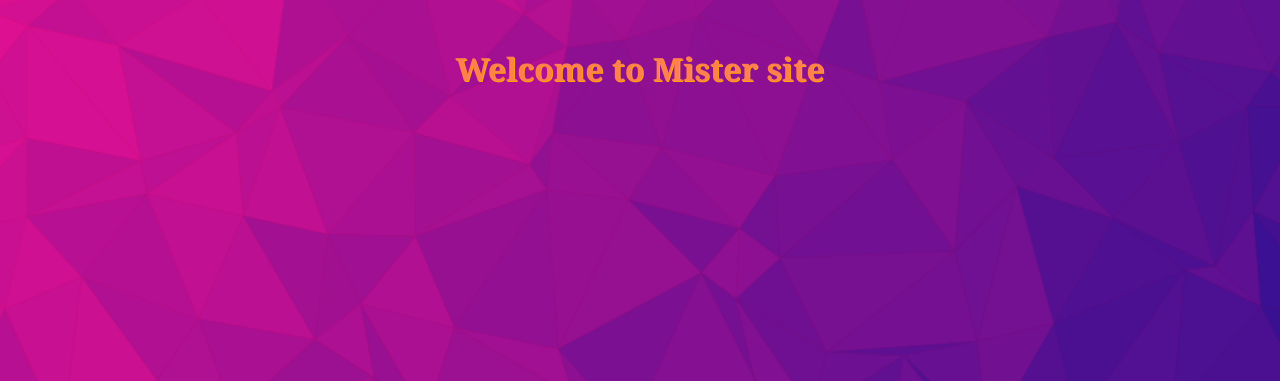
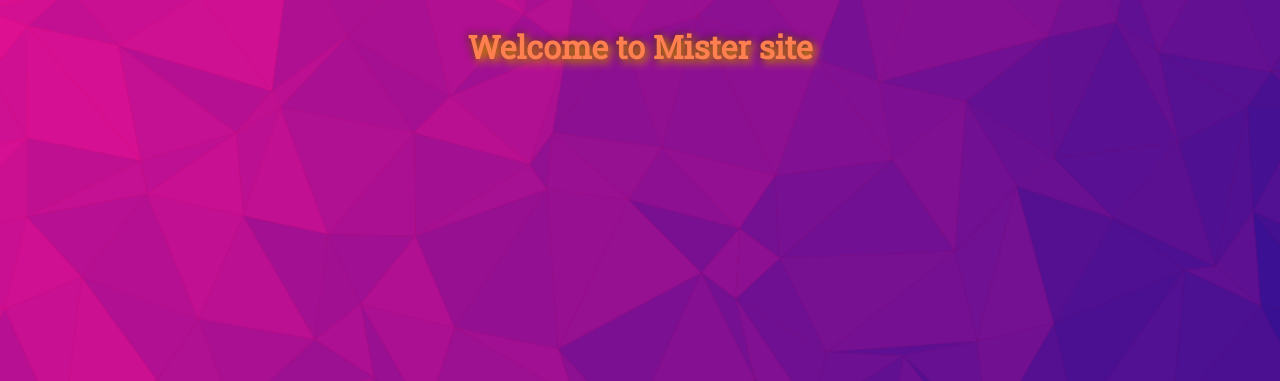
Before and after one commit to mmdchnar/mister, a Django app: page / in a window 1280 px wide. Shown: the top 381 px of the page. Run offline with Django 3.2, Linux system fonts and the light colour scheme.

Commit message:
[style] style

```diff
--- /dev/null
+++ b/pages/static/css/index.css
@@ -0,0 +1,33 @@
+* {
+    padding: 0;
+    margin: 0;
+    box-sizing: border-box;
+}
+
+body {
+    background-repeat: no-repeat;
+    background-attachment: fixed;
+    background-size: cover;
+    background-position: center;
+}
+
+.flex {
+    display: flex;
+    justify-content: center;
+    text-align: center;
+
+
+}
+
+h1 {
+    color: coral;
+    font-family: 'Roboto Slab', serif;
+    text-shadow: 3px 3px 10px orange, 0 0 10px black;
+    transition: 0.2s;
+    padding-top: 25px;
+}
+
+h1:hover, h1:focus{
+    opacity: 0.7;
+    transform: translateY(2px);
+}
--- a/pages/templates/index.html
+++ b/pages/templates/index.html
@@ -6,28 +6,18 @@
     <meta charset="utf-8">
     <title>Welcome to Mister site</title>
     <meta name="viewport" content="width=device-width, initial-scale=1">
-    <link rel="stylesheet" href="">
+    <link rel="stylesheet" href="{% static 'css/index.css' %}">
+    <link rel="preconnect" href="https://fonts.googleapis.com">
+    <link rel="preconnect" href="https://fonts.gstatic.com" crossorigin>
+    <link href="https://fonts.googleapis.com/css2?family=Roboto+Slab&display=swap" rel="stylesheet">
+    <link rel="icon" href="{% static 'images/favicon.ico' %}">
 </head>
-<style>
-    body {
-        text-align: center;
-        background-repeat: no-repeat;
-        background-attachment: fixed;
-        background-size: cover;
-        background-position: center;
-        background-image: url({%static 'bg.png'%});
-    }
 
-    h1 {
-        color: coral;
-        font-family: Georgia, 'Times New Roman', Times, serif;
-        text-shadow: 1px 1px orange;
-    }
-</style>
+<body style="background-image: url({%static 'images/bg.png'%});">
+    <div class="flex">
+        <h1>Welcome to Mister site</h1>
 
-<body>
-    <br>
-    <h1>Welcome to Mister site</h1>
+    </div>
 </body>
 
 </html>
```
Also changed, not shown: pages/static/images/bg.png (renamed from pages/static/bg.png), pages/static/images/favicon.ico (added).
